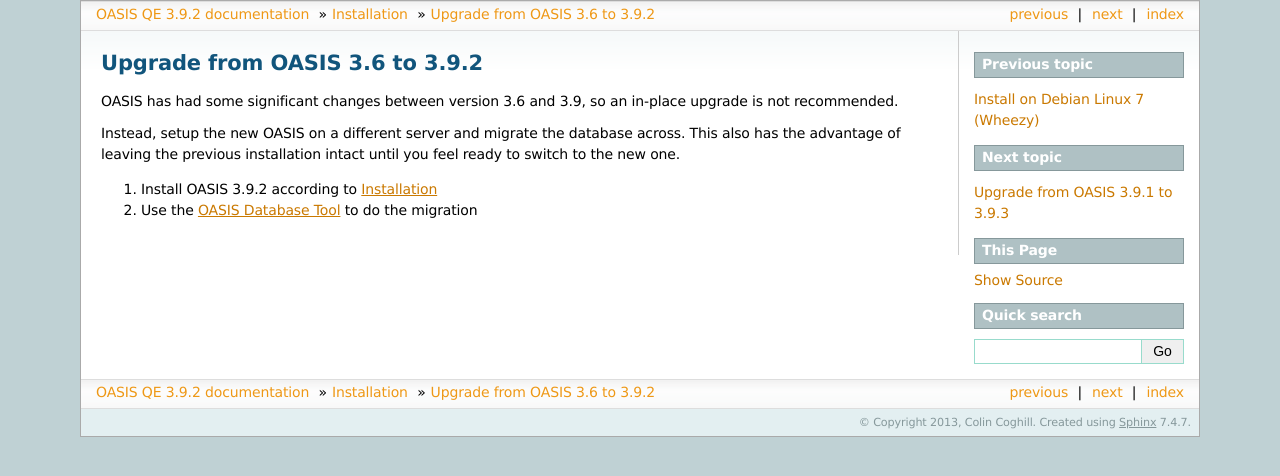
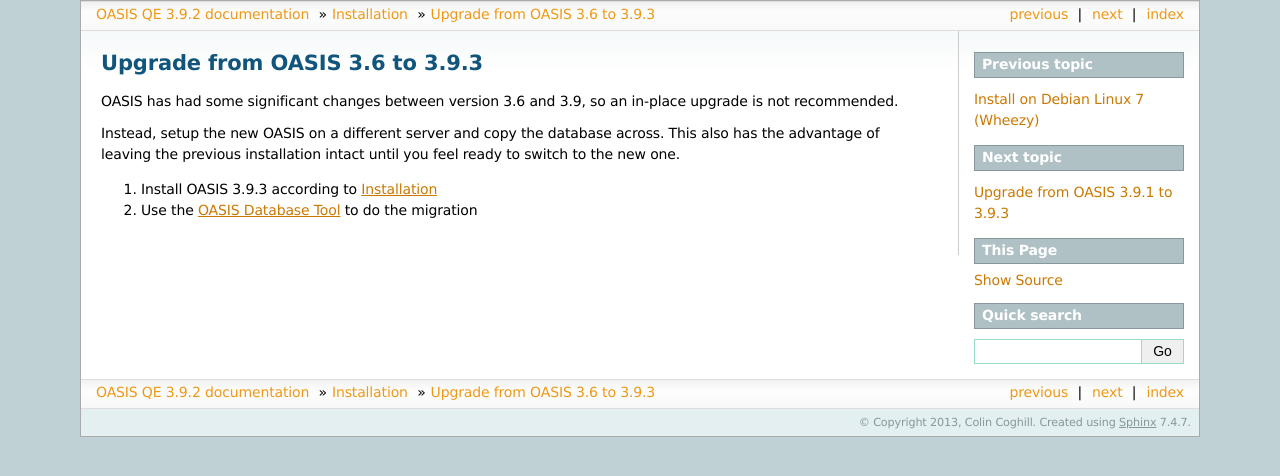
Before and after one commit to colincoghill/oasisqe, a Sphinx documentation site: the page built from source/upgrade_from_3.6.rst, in a window 1280 px wide. Shown: the top 476 px of the page. Built offline with Sphinx 7.4.7, drawn with Linux system fonts in a browser that asks for light colours; pages that are not in the unit, such as notebooks, are missing from menus.

Commit message:
Update the upgrade instructions for 3.6 to go to 3.9.3

```diff
--- a/source/upgrade_from_3.6.rst
+++ b/source/upgrade_from_3.6.rst
@@ -1,15 +1,15 @@
 ..
 
-Upgrade from OASIS 3.6 to 3.9.2
+Upgrade from OASIS 3.6 to 3.9.3
 ===============================
 
 OASIS has had some significant changes between version 3.6 and 3.9, so an in-place
 upgrade is not recommended.
 
-Instead, setup the new OASIS on a different server and migrate the database
+Instead, setup the new OASIS on a different server and copy the database
 across. This also has the advantage of leaving the previous installation intact
 until you feel ready to switch to the new one.
 
 
-1. Install OASIS 3.9.2 according to :doc:`installation`
+1. Install OASIS 3.9.3 according to :doc:`installation`
 2. Use the :doc:`admin_oasisdb` to do the migration
```
